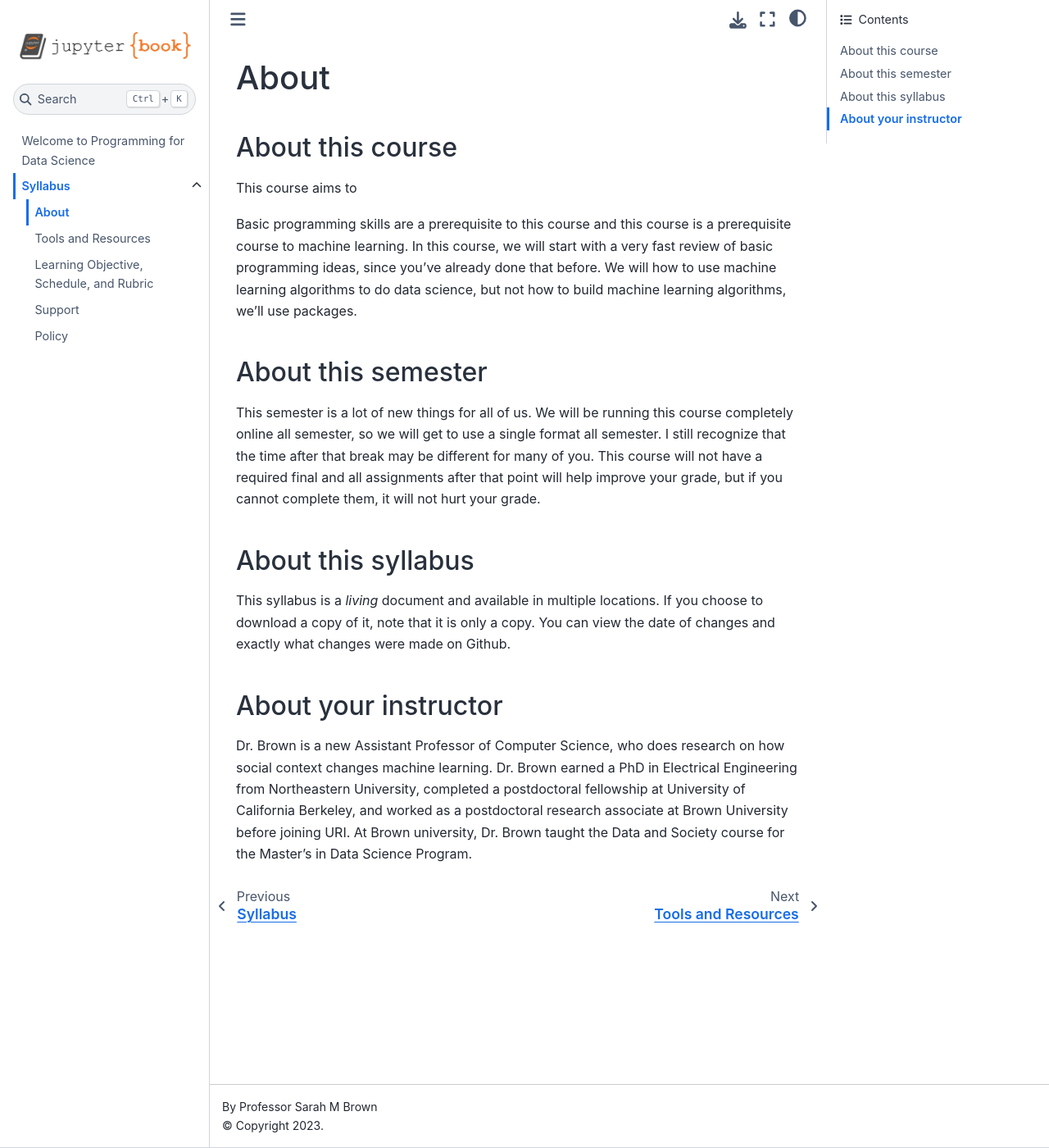
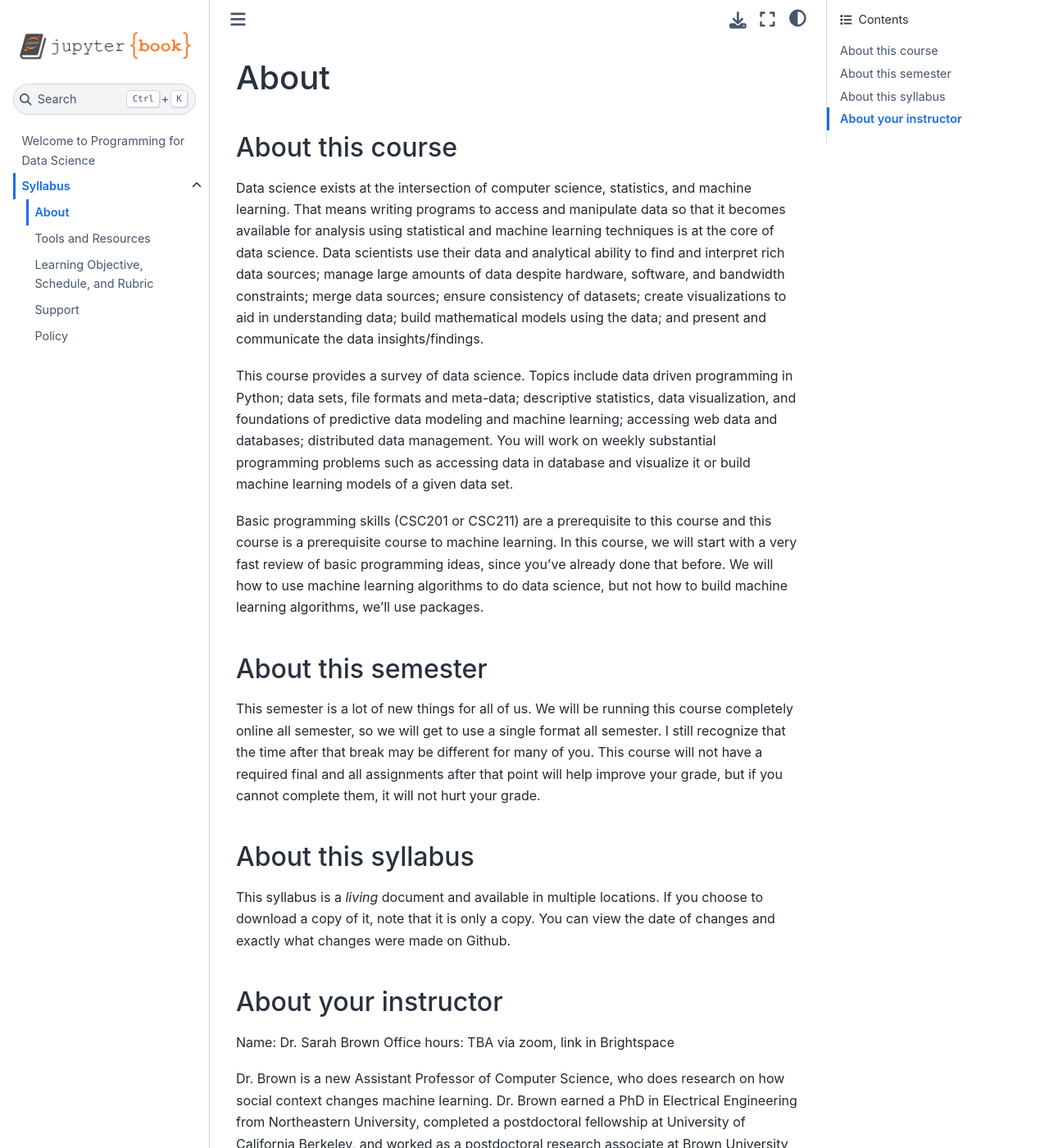
Before and after one commit to rhodyprog4ds/BrownFall20, a Jupyter Book: the page built from syllabus/about-course.md, in a window 1280 px wide and 1400 px high. Shown: the whole window at 82% size. Built offline with Jupyter Book 1.0.4 settings and Sphinx 7.4.7 and the Sphinx Book theme 1.1.4, drawn with Linux system fonts in a browser that asks for light colours; pages that are not in the unit, such as notebooks, are missing from menus.

Commit message:
add in stock description

```diff
--- a/syllabus/about-course.md
+++ b/syllabus/about-course.md
@@ -2,9 +2,23 @@
 
 ### About this course
 
-This course aims to
+Data science exists at the intersection of computer science, statistics, and machine
+learning. That means writing programs to access and manipulate data so that it becomes
+available for analysis using statistical and machine learning techniques is at the core of
+data science. Data scientists use their data and analytical ability to find and interpret rich
+data sources; manage large amounts of data despite hardware, software, and bandwidth
+constraints; merge data sources; ensure consistency of datasets; create visualizations to
+aid in understanding data; build mathematical models using the data; and present and
+communicate the data insights/findings.
 
-Basic programming skills are a prerequisite to this course and this course is a prerequisite course to machine learning. In this course, we will start with a very fast review of basic programming ideas, since you've already done that before. We will how to use machine learning algorithms to do data science, but not how to build machine learning algorithms, we'll use packages.
+This course provides a survey of data science. Topics include data driven programming
+in Python; data sets, file formats and meta-data; descriptive statistics, data visualization,
+and foundations of predictive data modeling and machine learning; accessing web data
+and databases; distributed data management. You will work on weekly substantial
+programming problems such as accessing data in database and visualize it or build
+machine learning models of a given data set.
+
+Basic programming skills (CSC201 or CSC211) are a prerequisite to this course and this course is a prerequisite course to machine learning. In this course, we will start with a very fast review of basic programming ideas, since you've already done that before. We will how to use machine learning algorithms to do data science, but not how to build machine learning algorithms, we'll use packages.
 
 ### About this semester
 
@@ -18,4 +32,8 @@ This syllabus is a *living* document and available in multiple locations. If you
 
 ### About your instructor
 
+Name: Dr. Sarah Brown
+Office hours:  TBA via zoom, link in Brightspace
+
+
 Dr. Brown is a new Assistant Professor of Computer Science, who does research on how social context changes machine learning. Dr. Brown earned a PhD in Electrical Engineering from Northeastern University, completed a postdoctoral fellowship at University of California Berkeley, and worked as a postdoctoral research associate at Brown University before joining URI. At Brown university, Dr. Brown taught the Data and Society course for the Master's in Data Science Program.
```
